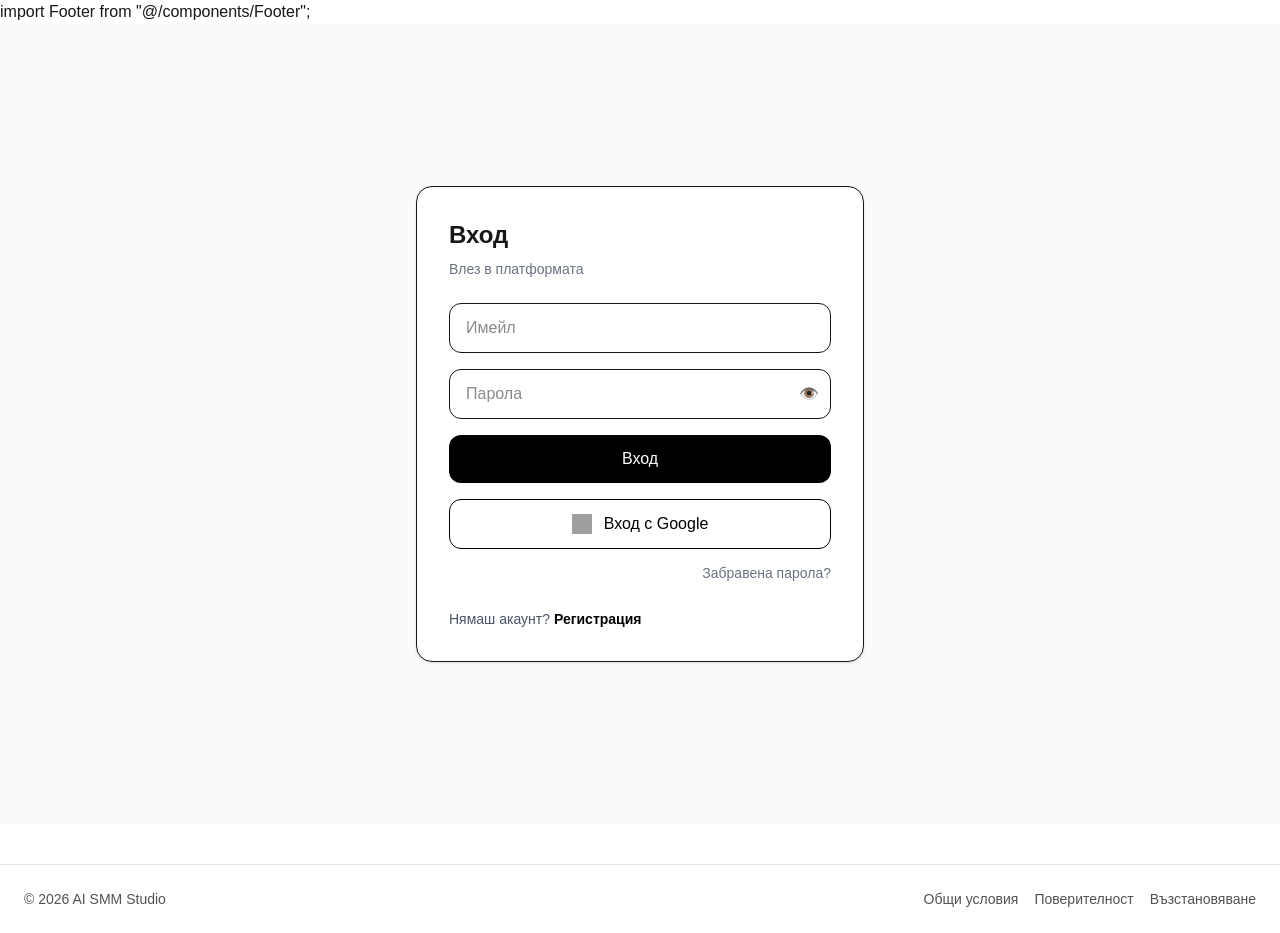
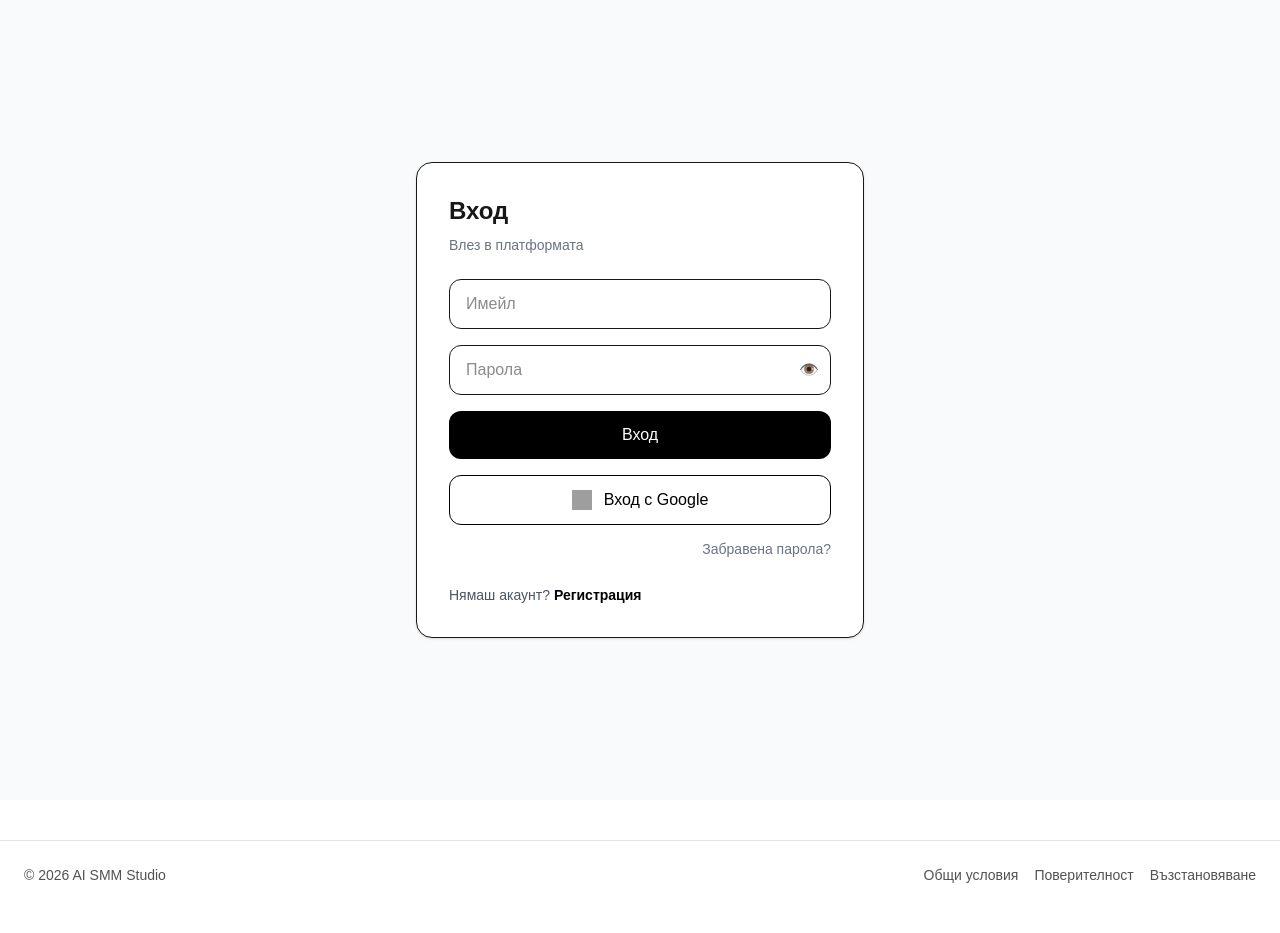
Before and after one commit to celevra-coder/ai-smm-platform, a Next.js app: page /login in a window 1280 px wide. After the commit the page ends 909 px from the top, so only its background shows below. Built offline with nearby package versions, Linux system fonts and the light colour scheme; no server answers; grey boxes are pictures that could not be loaded.

Commit message:
Fix layout and restore header with footer

```diff
--- a/app/layout.tsx
+++ b/app/layout.tsx
@@ -29,12 +29,12 @@ export default function RootLayout({
       lang="en"
       className={`${geistSans.variable} ${geistMono.variable} h-full antialiased`}
     >
-      import Footer from "@/components/Footer";
-
-<body>
-  {children}
-  <Footer />
-</body>
+            <body>
+        <AppShell>
+          {children}
+        </AppShell>
+        <Footer />
+      </body>
     </html>
   );
 }
```
